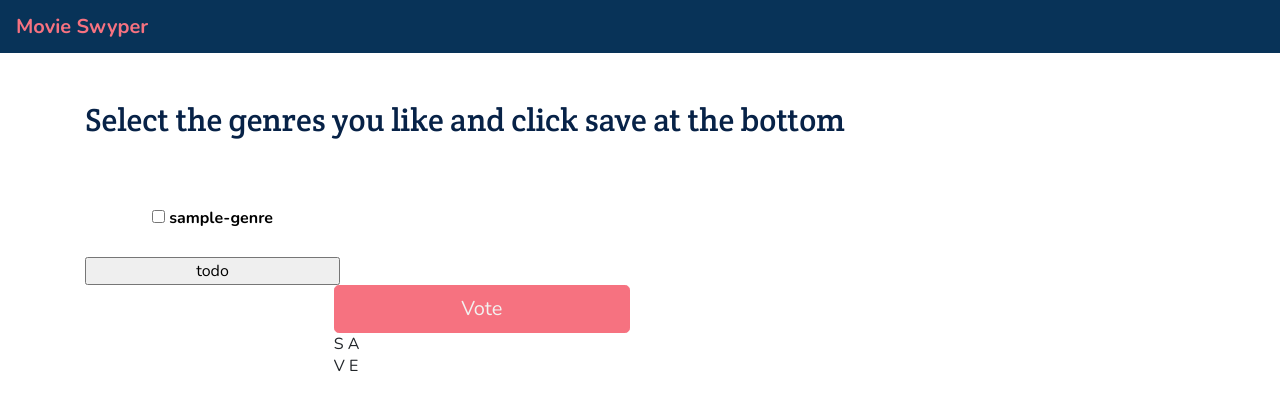
After one commit to mirjamuher/movie-swyper, a Django app: template project/movieswyper/templates/movieswyper/select_genres_new.html in a window 1280 px wide. The commit adds this page. Shown: the top 410 px of the page. Run offline with Django 3.2, Linux system fonts and the light colour scheme; tables that the repository leaves empty hold one stand-in row (values such as "Sample post"); the template is opened without the code that fills it: values that come from a table or form of the project are taken from there, most other values are stand-ins (such as "Sample title", 1, 10 or a date in 2020); style sheets or scripts are compiled from the project's sources; parts of the project's set-up code (start-up, migrations or seed data) failed here and were passed over; some libraries are stand-ins or nearby versions.

Commit message:
re-working select/genres to post user choices to the database

```diff
--- a/project/movieswyper/models/genre.py
+++ b/project/movieswyper/models/genre.py
@@ -8,3 +8,7 @@ class Genre(models.Model):
     # Mine
     created_at = models.DateTimeField(auto_now_add=True)
     updated_last = models.DateTimeField(auto_now=True)
+
+
+    def __str__(self):
+        return self.name
--- a/project/movieswyper/templates/movieswyper/select_genres.html
+++ b/project/movieswyper/templates/movieswyper/select_genres.html
@@ -5,14 +5,14 @@
 
 {% block content %}
 
-    <h2 class="my-5 text-dark"> Select the Gernes you like and click save at the bottom </h2>
+    <h2 class="my-5 text-dark"> Select the genres you like and click save at the bottom </h2>
 
     <div class="card-deck row-cols-1 row-cols-sm-3 row-cols-md-4">
     {% for genre in genres %}
         <div class="col mb-3">
             <div class="genre genre-card genre-{{ genre.name|slugify }}">
                 <div class="card-body">
-                    <p class="card-text font-weight-bold"> {{ genre.name }}</p>
+                    <p class="card-text font-weight-bold"> {{ genre.name|slugify }}</p>
                 </div>
             </div>
         </div>
--- /dev/null
+++ b/project/movieswyper/templates/movieswyper/select_genres_new.html
@@ -0,0 +1,59 @@
+{% extends "movieswyper/base.html" %}
+{% load static %}
+
+{% block page_title %} Select your favourite genres! {% endblock %}
+
+{% block content %}
+
+    <h2 class="my-5 text-dark"> Select the genres you like and click save at the bottom </h2>
+
+<!-- TODO: hide the checkbox with CSS and figure out the current bug in the display
+Then rework the submit to actually send the data where you need it
+Then save the new information in your database
+https://docs.djangoproject.com/en/3.2/intro/tutorial04/
+-->
+
+    <div class="card-deck row-cols-1 row-cols-sm-3 row-cols-md-4">
+    <form action="{% url 'movieswyper:select_genres' %}" method="post">
+        {% csrf_token %}
+        {% for genre in genres %}
+            <div class="col mb-3">
+                <div class="genre genre-card genre-{{ genre.name|slugify }}">
+                    <div class="card-body">
+                        <input type="checkbox" name="choice" id="choice{{ forloop.counter }}" value="{{ choice.name }}">
+                        <label class="card-text font-weight-bold"> {{ genre.name|slugify }} </label><br>
+                    </div>
+                <div>
+            </div>
+        {% endfor %}
+        <input type="submit" value="todo">
+    </form>
+    </div>
+
+<!--
+    <div class="card-deck row-cols-1 row-cols-sm-3 row-cols-md-4">
+    {% for genre in genres %}
+        <div class="col mb-3">
+            <div class="genre genre-card genre-{{ genre.name|slugify }}">
+                <div class="card-body">
+                    <p class="card-text font-weight-bold"> {{ genre.name|slugify }}</p>
+                </div>
+            </div>
+        </div>
+    {% endfor %}
+    </div>
+-->
+
+    <div class="container">
+        <div class="row">
+            <div class="col-md-3 offset-md-11">
+                <input type="submit button" value="Vote" class="btn btn-secondary btn-lg text-light">S A V E</button>
+            </div>
+        </div>
+    </div>
+
+{% endblock %}
+
+{% block additional_js %}
+    <script src='{% static "movieswyper/js/select_genres.js" %}'></script>
+{% endblock %}
```
Also changed, not shown: project/movieswyper/views/select.py (+6 -7 lines), README.md.
